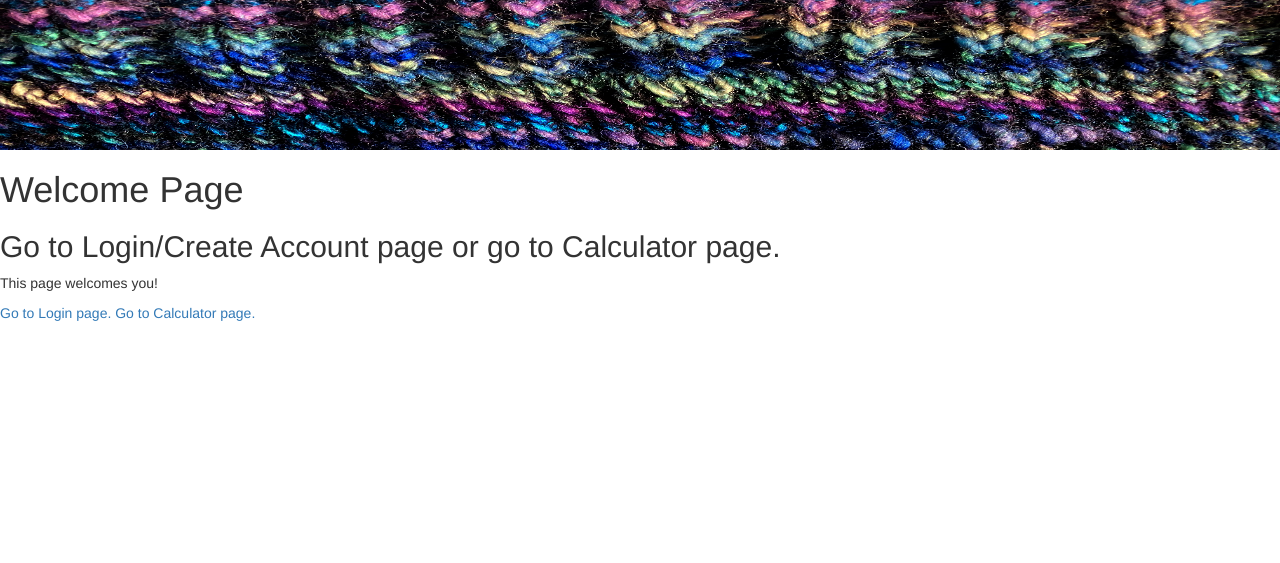
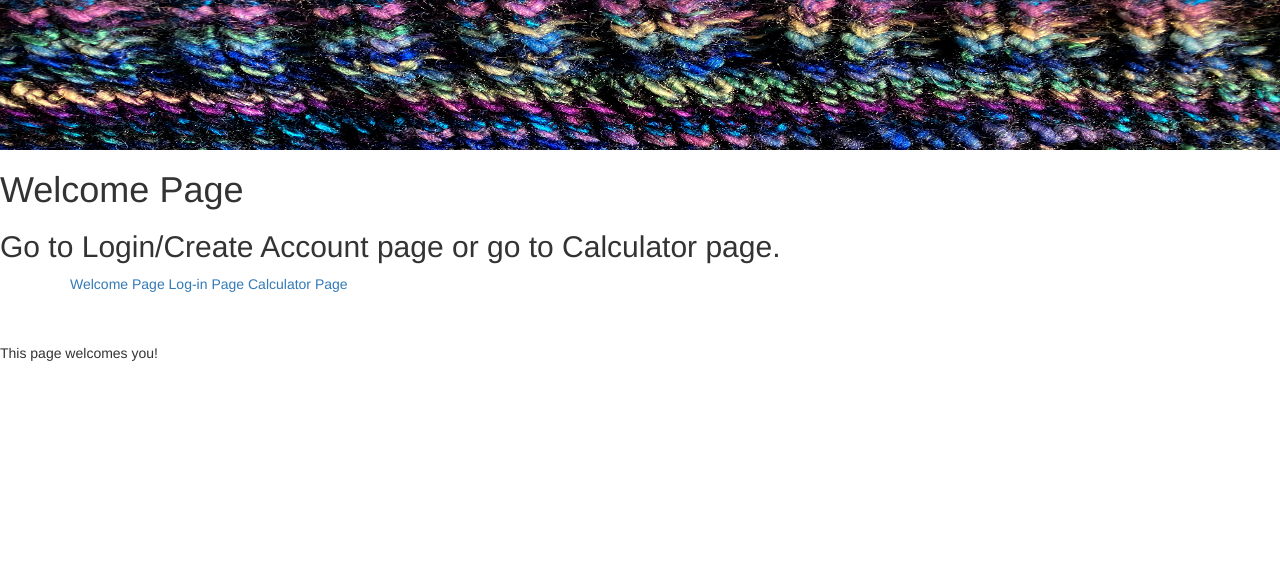
Before and after one commit to trew-boisvert/Knitting_Calculator, a Flask app: page / in a window 1280 px wide. Shown: the top 563 px of the page. Run offline with Flask 2, Linux system fonts and the light colour scheme; some libraries are stand-ins or nearby versions.

Commit message:
Move <a> tags to nav bar in base.html

```diff
--- a/static/js/ajax.js
+++ b/static/js/ajax.js
@@ -11,7 +11,7 @@
     }
     console.log('formData:', formData);
     let url = `/api/instructions`;
-//maybe change append to prepend
+
     $('#start-knitting').append('<button id="advance-row">Next Row</button>');
 
     $.post(url, formData, (res) => {
@@ -36,6 +36,7 @@
 
         console.log('current row', sessionStorage.currentRow);
         console.log('row total', sessionStorage.row_total);
+        //maybe change append to prepend?
         if(parseInt(sessionStorage.currentRow) === parseInt(sessionStorage.row_total)){
             $('#start-knitting').append(`<ul>That's all!  Cast off and you're done!</ul>`);
         }
--- a/templates/base.html
+++ b/templates/base.html
@@ -29,6 +29,20 @@
 
   {% block bodytitle %}{% endblock %}
 
+  <div class="hero-head">
+    <nav class="navbar">
+      <div class="container">
+        <div id="navbarMenuHeroA" class="navbar-menu">
+          <div class="navbar-end">
+            <a href="http://0.0.0.0:5000/" class="navbar-item">Welcome Page</a>
+            <a href="http://0.0.0.0:5000/login" class="navbar-item">Log-in Page</a>
+            <a href="http://0.0.0.0:5000/calculator" class="navbar-item">Calculator Page</a>
+          </div>
+        </div>
+      </div>
+    </nav>
+  </div>
+
   {% block body %}{% endblock %}
 
   {% block after_body %}{% endblock %}
--- a/templates/calculator.html
+++ b/templates/calculator.html
@@ -11,7 +11,7 @@
 
 {% block body %}
   <dd id="calcbody">This calculator will adjust the number of rows and stitches in a pattern.</dd>
-  <a href="http://0.0.0.0:5000/">Go back to Welcome page.</a>
+
   <form id="start-project" method="POST">
     <label for="pattern-id">Select a Stitch Pattern:</label>
     <select id="pattern-id" name="pattern_id">
--- a/templates/login.html
+++ b/templates/login.html
@@ -11,7 +11,7 @@
 
 {% block body %}
   <p>This page lets you login to or create a user account.</p>
-  <a href="http://0.0.0.0:5000/">Go back to Welcome page.</a>
+
   <form action="/new-account" method="POST">
     <h2>Create a new account:</h2>
 
--- a/templates/welcome.html
+++ b/templates/welcome.html
@@ -11,8 +11,7 @@
 
 {% block body %}
   <p>This page welcomes you!</p>
-  <a href="http://0.0.0.0:5000/login">Go to Login page.</a>
-  <a href="http://0.0.0.0:5000/calculator">Go to Calculator page.</a>
+
 {% endblock %}
 
 {% block after_body %}{% endblock %}
```
